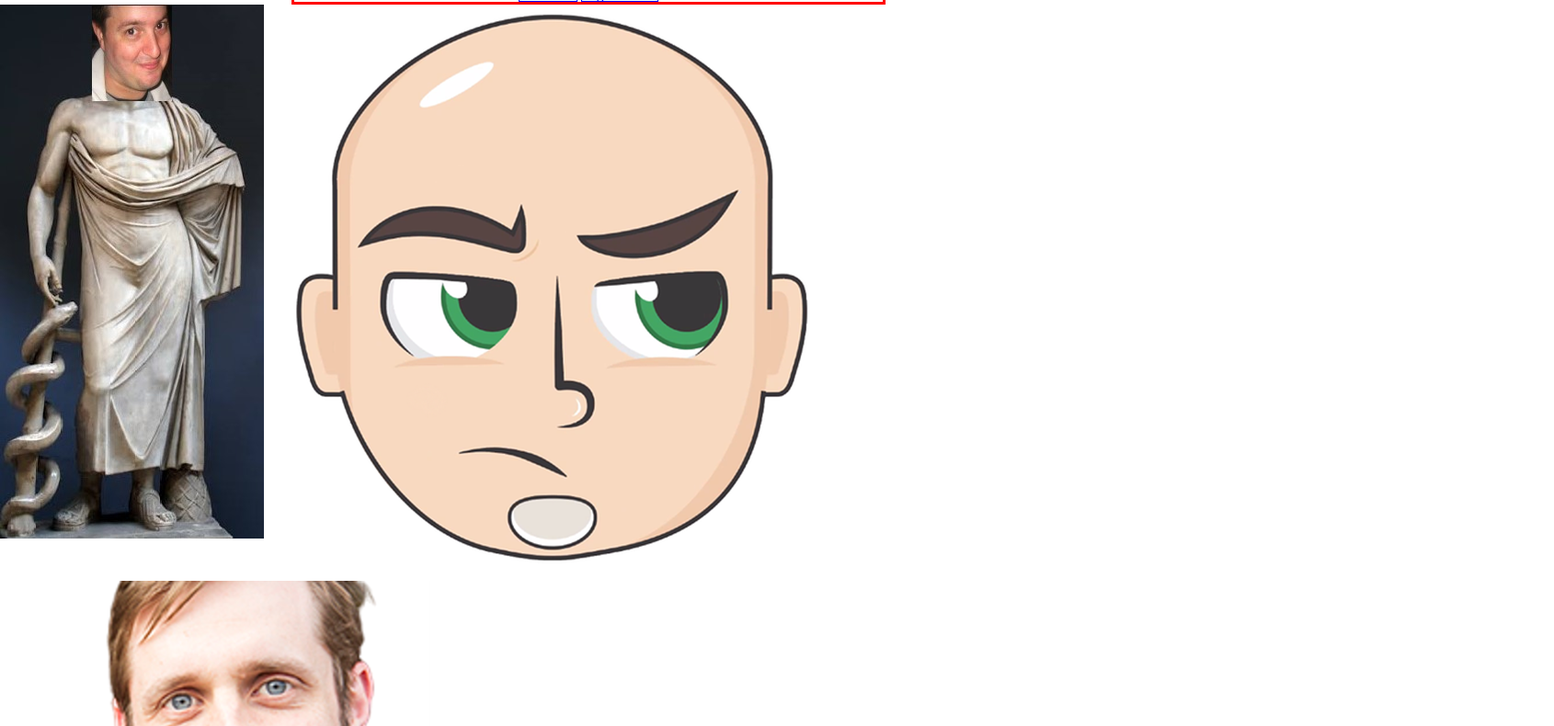
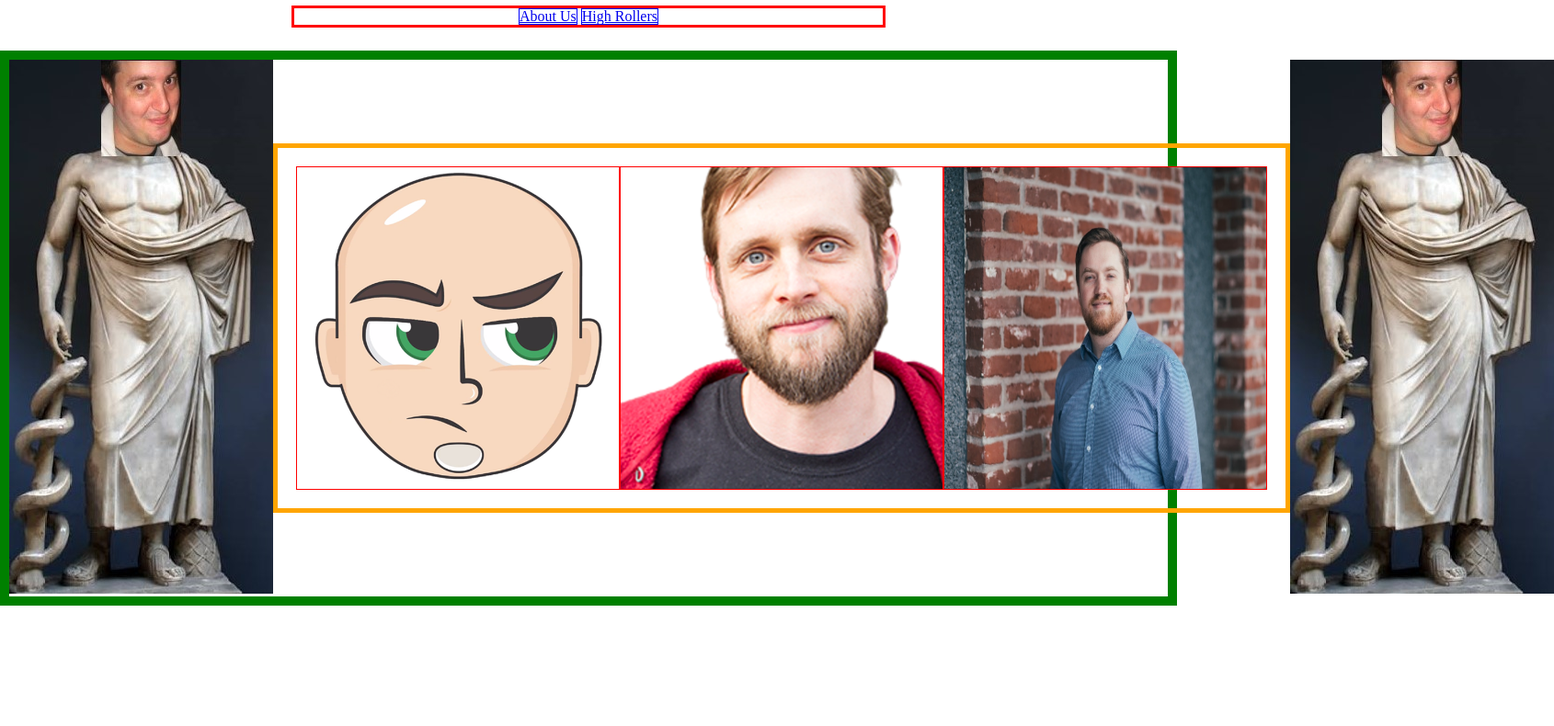
Before and after one commit to Ryans-Angels/cf-palace, a plain HTML site: page index.html in a window 1280 px wide. Shown: the part 87-877 px from the top of the page at 92% size, 1690 px wide, since content can reach past the window. After the commit the page ends 800 px from the top, so only its background shows below. Drawn offline with Linux system fonts and the light colour scheme; a web font is replaced by a local one.

Commit message:
got HTML and CSS to diplay correctly

```diff
--- a/css/style.css
+++ b/css/style.css
@@ -8,8 +8,16 @@ header h1 {
 }
 
 main {
-  border: 1px solid green;
+  border: 10px solid green;
   /* display: block; */
+  margin-top: 25px;
+}
+
+#container {
+  display: flex;
+  justify-content: space-between;
+  align-items: center;
+  width: 100%;
 }
 
 header nav {
@@ -17,6 +25,7 @@ header nav {
   text-align: center;
   width: 50%;
   margin: auto;
+  margin-top: 25px;
 }
 
 nav ul {
@@ -34,17 +43,17 @@ nav li {
   height: 450px;
   width: 300px;
   padding: 5px;
-  /* display: inline; */
 }
 
-#statue-left {
-  width: max-content;
-  float: left;
-  /* display: inline; */
+#firstReel, #secondReel, #thirdReel  {
+  border: 1px solid red;
+  width: 350px;
+  height: 350px;
 }
 
-#statue-right {
+#slot-machine {
+  display: flex;
   width: max-content;
-  float: right;
-  /* display: inline; */
+  border: 5px solid orange;
+  padding: 20px;
 }
--- a/index.html
+++ b/index.html
@@ -1,5 +1,6 @@
 <!DOCTYPE html>
 <html lang="en">
+
 <head>
   <link rel="stylesheet" href="css/style.css">
   <link rel="stylesheet" href="css/reset.css">
@@ -7,6 +8,7 @@
   <link href="https://fonts.googleapis.com/css2?family=Caesar+Dressing&display=swap" rel="stylesheet">
   <title>Code Fellows Palace</title>
 </head>
+
 <body>
   <header>
     <!-- <div class="music-bar"><audio controls>
@@ -22,16 +24,21 @@
       </ul>
     </nav>
   </header>
-    <section id="statue-left"><img src="img/Ryanstatue.jpg"></section>
-    <section>
-      <ul>
-        <li><img id="firstReel"></li>
-        <li><img id="secondReel"></li>
-        <li><img id="thirdReel"></li>
-      </ul>
+  <main>
+    <div id="container">
+      <section class="statue"><img src="img/Ryanstatue.jpg"></section>
+      <section id="slot-machine">
+        <img id="firstReel">
+        <img id="secondReel">
+        <img id="thirdReel">
       </section>
-    <section id="statue-right"><img src="img/Ryanstatue.jpg"></section>
+      <section class="statue"><img src="img/Ryanstatue.jpg"></section>
+    </div>
+  </main>
+
   <!-- <footer>Footer Stuff Here</footer> -->
   <script src="js/app.js"></script>
+
 </body>
+
 </html>
```
Also changed, not shown: about-us.html (+5 -15 lines), high-rollers.html (+7 -2 lines). Lines whose indentation alone changed are shown as unchanged.
